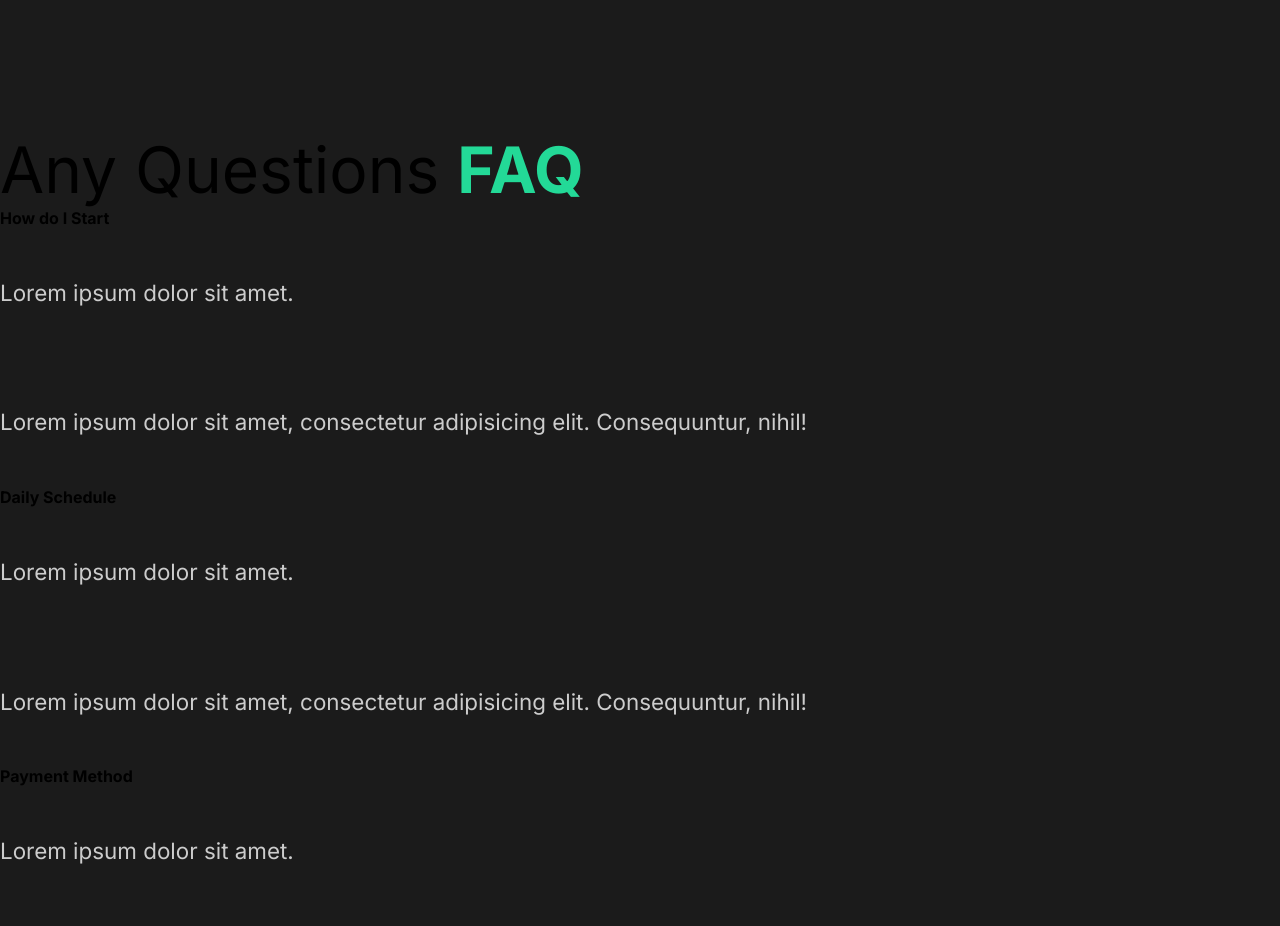
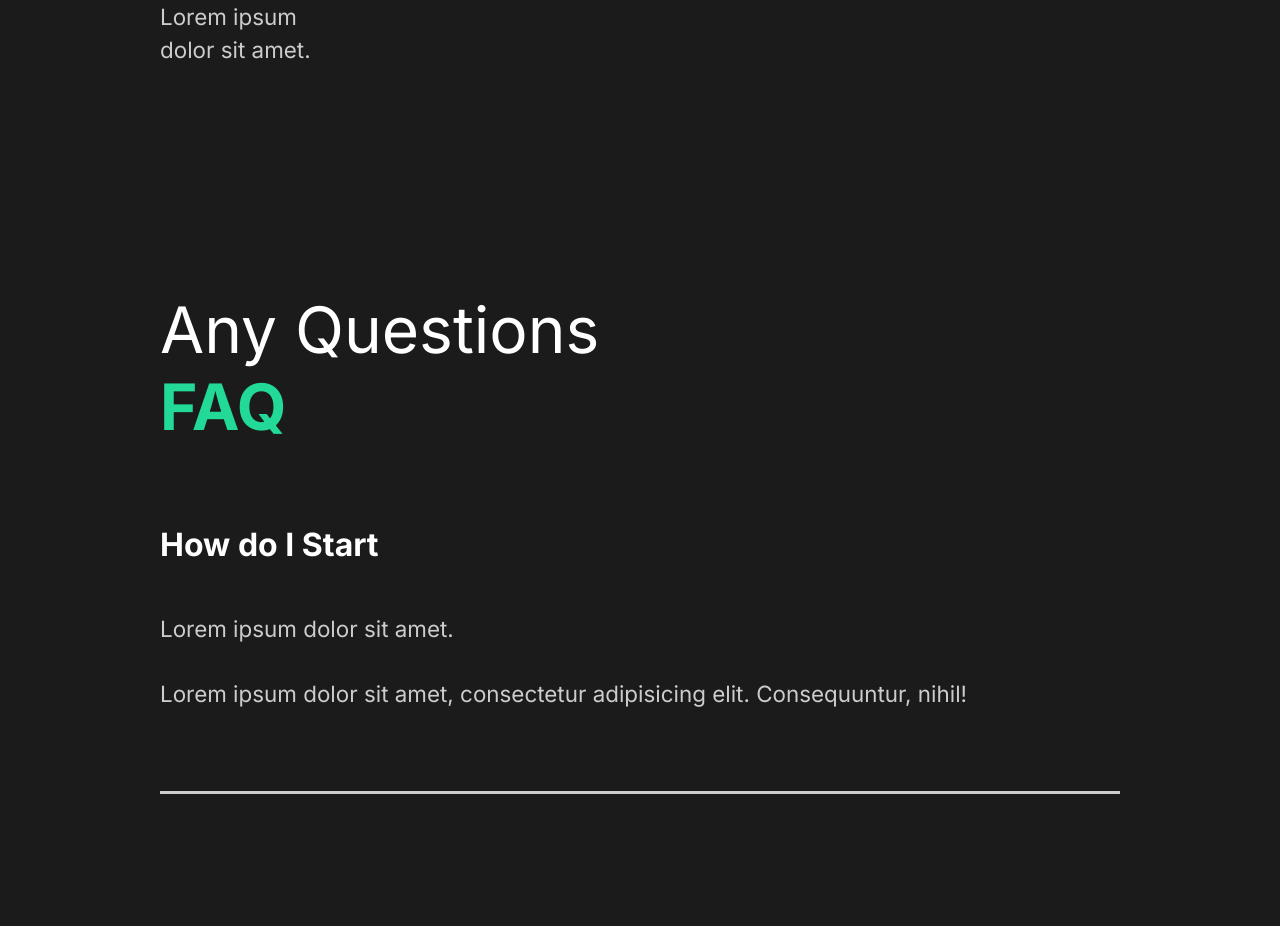
Before and after one commit to jayblacc2/react-website, a React (Create React App) app: page / in a window 1280 px wide. Shown: the part 1860-2786 px from the top of the page. Built offline with nearby package versions, Linux system fonts and the light colour scheme.

Commit message:
styled faq section

```diff
--- a/public/index.html
+++ b/public/index.html
@@ -14,7 +14,7 @@
 
   <link rel="manifest" href="%PUBLIC_URL%/manifest.json" />
 
-  <title>React App</title>
+  <title>Photography | Portfolio</title>
 </head>
 
 <body>
--- a/src/components/FaqSection.js
+++ b/src/components/FaqSection.js
@@ -1,6 +1,8 @@
+import styled from 'styled-components';
+import {About} from '../styles';
 export default function FaqSection() {
   return (
-    <div className="Faq">
+    <Faq>
       <h2>
         Any Questions <span>FAQ</span>
       </h2>
@@ -13,6 +15,7 @@
             Consequuntur, nihil!
           </p>
         </div>
+        <div className="faq-line"></div>
       </div>
       <div className="question">
         <h4>Daily Schedule</h4>
@@ -23,6 +26,7 @@
             Consequuntur, nihil!
           </p>
         </div>
+        <div className="faq-line"></div>
       </div>
       <div className="question">
         <h4>Payment Method</h4>
@@ -33,6 +37,7 @@
             Consequuntur, nihil!
           </p>
         </div>
+        <div className="faq-line"></div>
       </div>
       <div className="question">
         <h4>What Product Do you offer</h4>
@@ -44,6 +49,38 @@
           </p>
         </div>
       </div>
-    </div>
+    </Faq>
   );
 }
+
+const Faq = styled(About)`
+  display: block;
+
+  span {
+    display: block;
+  }
+  h2 {
+    padding-bottom: 2rem;
+    font-weight: lighter;
+  }
+
+  .faq-line {
+    background: #cccccc;
+    height: 0.2rem;
+    margin: 2rem 0;
+    width: 100%;
+  }
+
+  .question {
+    padding: 3rem 0;
+    cursor: pointer;
+  }
+
+  .answer {
+    padding: 2rem 0;
+
+    p {
+      padding: 1rem 0;
+    }
+  }
+`;
--- a/src/components/GlobslStyle.js
+++ b/src/components/GlobslStyle.js
@@ -39,6 +39,7 @@
 
   h4 {
     font-weight: bold;
+    font-size: 2rem;
 
   }
   span {
--- a/src/components/ServiceSection.js
+++ b/src/components/ServiceSection.js
@@ -53,7 +53,7 @@
 }
 
 const Service = styled(About)`
-  h3 {
+  h2 {
     padding-bottom: 5rem;
   }
 
```
